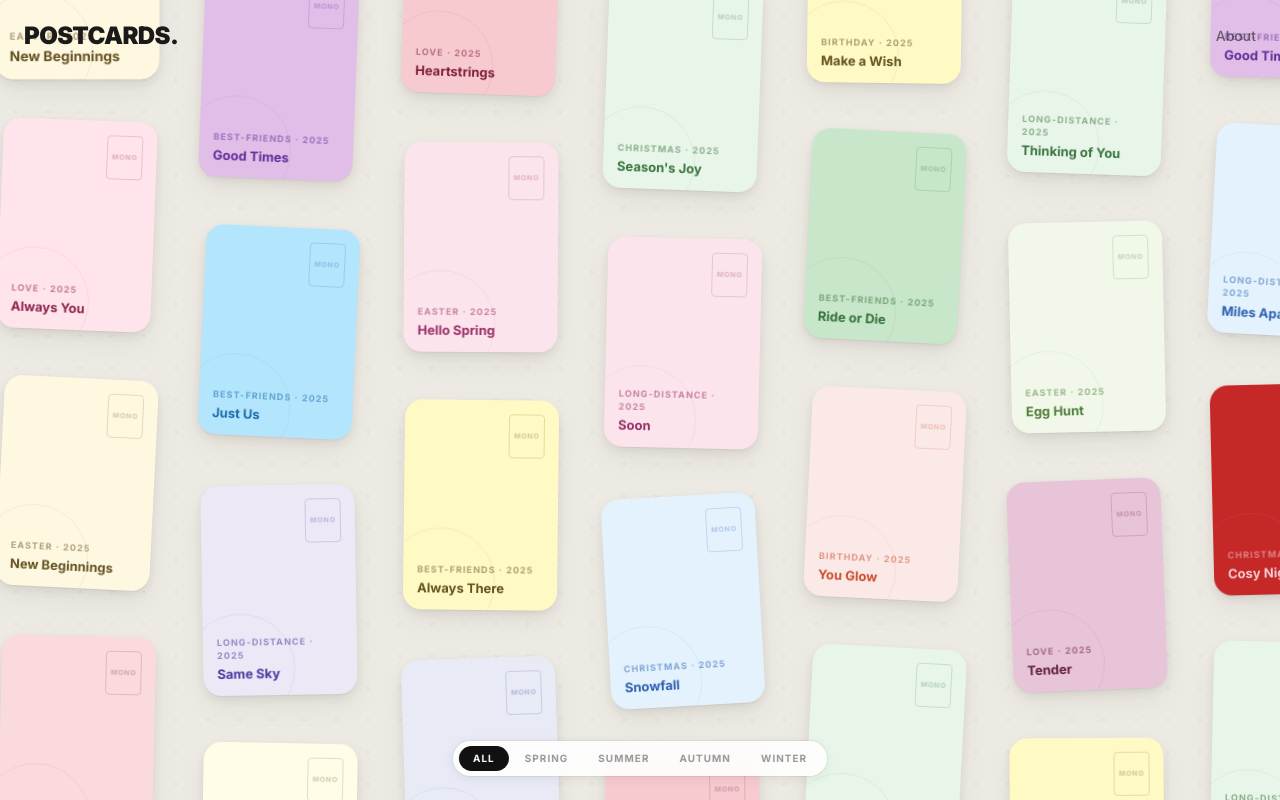
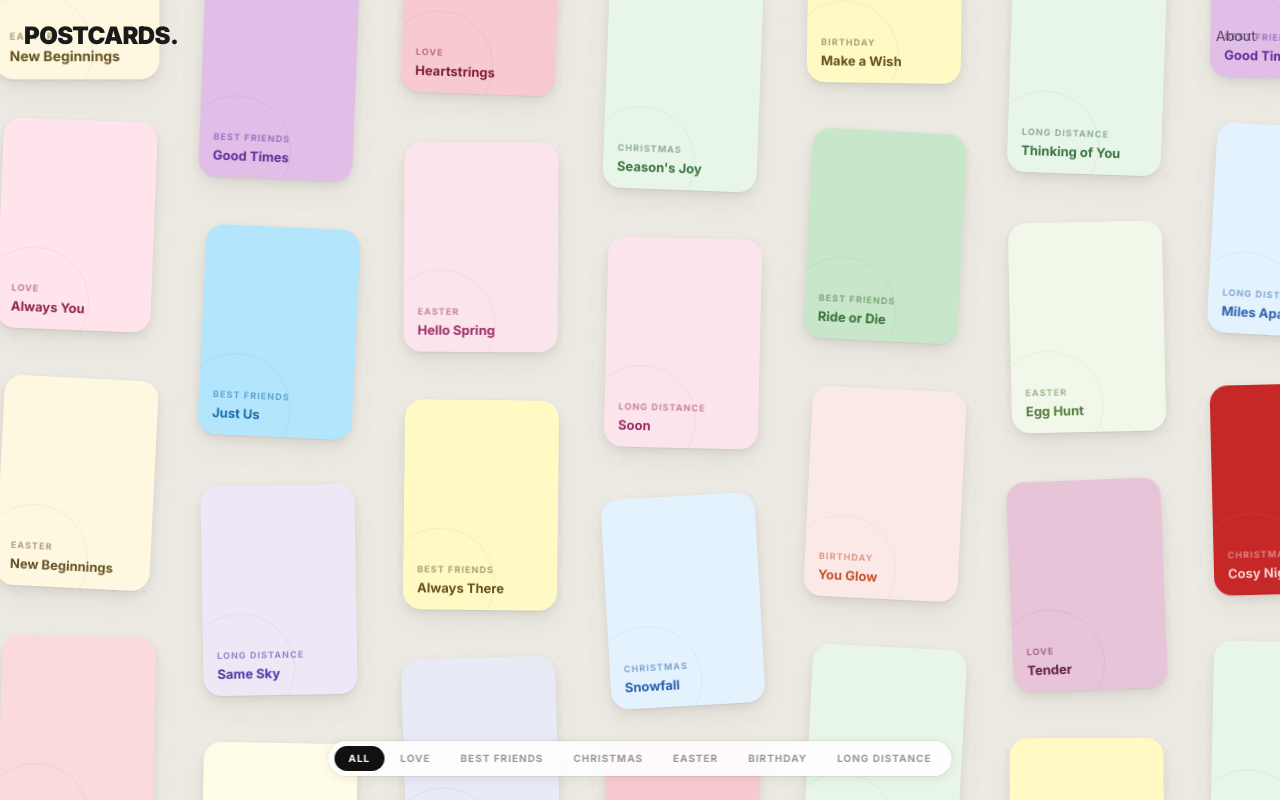
Before and after one commit to rohitt05/postcards-clone, a Next.js app: page / in a window 1280 px wide. Built offline with nearby package versions, Linux system fonts and the light colour scheme.

Commit message:
fix: replace seasonal tabs with collection tabs, remove MONO badge and year from cards

```diff
--- a/components/InfiniteCanvas.tsx
+++ b/components/InfiniteCanvas.tsx
@@ -30,6 +30,16 @@ interface Props {
   activeCollection: Collection;
   onCollectionChange: (c: Collection) => void;
 }
+
+const COLLECTION_LABELS: Record<Collection, string> = {
+  all: "All",
+  love: "Love",
+  "best-friends": "Best Friends",
+  christmas: "Christmas",
+  easter: "Easter",
+  birthday: "Birthday",
+  "long-distance": "Long Distance",
+};
 
 export default function InfiniteCanvas({ activeCollection, onCollectionChange }: Props) {
   const [selected, setSelected] = useState<Postcard | null>(null);
@@ -178,7 +188,7 @@ export default function InfiniteCanvas({ activeCollection, onCollectionChange }:
     };
   }, []);
 
-  const collections: Collection[] = ["all", "spring", "summer", "autumn", "winter"];
+  const collections: Collection[] = ["all", "love", "best-friends", "christmas", "easter", "birthday", "long-distance"];
 
   return (
     <div
@@ -226,19 +236,10 @@ export default function InfiniteCanvas({ activeCollection, onCollectionChange }:
             padding: "14px 14px 12px",
             overflow: "hidden", position: "relative",
           }}>
-            <div style={{ display: "flex", justifyContent: "flex-end" }}>
-              <div style={{
-                width: 36, height: 44,
-                border: `1.5px solid ${t.card.textColor}28`,
-                borderRadius: 4,
-                display: "flex", alignItems: "center", justifyContent: "center",
-              }}>
-                <span style={{ fontSize: 7, fontWeight: 800, letterSpacing: "0.1em", color: `${t.card.textColor}38`, textTransform: "uppercase" }}>MONO</span>
-              </div>
-            </div>
+            <div />
             <div>
               <p style={{ margin: 0, fontSize: 9, fontWeight: 700, letterSpacing: "0.12em", textTransform: "uppercase", color: t.card.textColor, opacity: 0.45, marginBottom: 2 }}>
-                {t.card.collection} · {t.card.year}
+                {COLLECTION_LABELS[t.card.collection]}
               </p>
               <p style={{ margin: 0, fontSize: 13, fontWeight: 700, color: t.card.textColor, opacity: 0.85 }}>
                 {t.card.title}
@@ -254,6 +255,7 @@ export default function InfiniteCanvas({ activeCollection, onCollectionChange }:
         </div>
       ))}
 
+      {/* Tab bar — collection filters */}
       <div className="absolute bottom-6 left-1/2 z-30" style={{
         transform: "translateX(-50%)",
         display: "flex", alignItems: "center", gap: 2,
@@ -270,7 +272,8 @@ export default function InfiniteCanvas({ activeCollection, onCollectionChange }:
             transition: "background 0.2s,color 0.2s",
             background: activeCollection === c ? "#111" : "transparent",
             color:      activeCollection === c ? "#fff" : "rgba(0,0,0,0.4)",
-          }}>{c}</button>
+            whiteSpace: "nowrap",
+          }}>{COLLECTION_LABELS[c]}</button>
         ))}
       </div>
 
--- a/data/postcards.ts
+++ b/data/postcards.ts
@@ -15,7 +15,6 @@ export interface Postcard {
   bg: string;
   textColor: string;
   description: string;
-  year: number;
   image?: string;
 }
 
@@ -29,7 +28,6 @@ export const postcards: Postcard[] = [
     bg: "#FFE4EC",
     textColor: "#7A0030",
     description: "For the one who makes every moment feel warm.",
-    year: 2025,
     image: "https://undraw.co/api/illustrations/undraw_love_re_mwbq.svg",
   },
   {
@@ -40,7 +38,6 @@ export const postcards: Postcard[] = [
     bg: "#F7CAD0",
     textColor: "#6B001E",
     description: "Tied together across every mile.",
-    year: 2025,
     image: "https://undraw.co/api/illustrations/undraw_lovers_re_v056.svg",
   },
   {
@@ -51,7 +48,6 @@ export const postcards: Postcard[] = [
     bg: "#E8C4D8",
     textColor: "#4A0028",
     description: "Softness in every thought of you.",
-    year: 2025,
     image: "https://undraw.co/api/illustrations/undraw_romantic_couple_re_bbd4.svg",
   },
   {
@@ -62,7 +58,6 @@ export const postcards: Postcard[] = [
     bg: "#FADADD",
     textColor: "#5C0020",
     description: "You are home to me.",
-    year: 2025,
     image: "https://undraw.co/api/illustrations/undraw_wedding_re_lgem.svg",
   },
 
@@ -75,7 +70,6 @@ export const postcards: Postcard[] = [
     bg: "#FFF9C4",
     textColor: "#4A3500",
     description: "Through everything, side by side.",
-    year: 2025,
     image: "https://undraw.co/api/illustrations/undraw_best_friends_re_ce13.svg",
   },
   {
@@ -86,7 +80,6 @@ export const postcards: Postcard[] = [
     bg: "#C8E6C9",
     textColor: "#1B5E20",
     description: "The kind of friendship that never fades.",
-    year: 2025,
     image: "https://undraw.co/api/illustrations/undraw_friends_re_uu9t.svg",
   },
   {
@@ -97,7 +90,6 @@ export const postcards: Postcard[] = [
     bg: "#E1BEE7",
     textColor: "#4A148C",
     description: "Here's to all the laughs we've shared.",
-    year: 2025,
     image: "https://undraw.co/api/illustrations/undraw_having_fun_re_vj4h.svg",
   },
   {
@@ -108,7 +100,6 @@ export const postcards: Postcard[] = [
     bg: "#B3E5FC",
     textColor: "#01579B",
     description: "No explanation needed. You just get it.",
-    year: 2025,
     image: "https://undraw.co/api/illustrations/undraw_hang_out_re_udl5.svg",
   },
 
@@ -121,7 +112,6 @@ export const postcards: Postcard[] = [
     bg: "#E8F5E9",
     textColor: "#1B5E20",
     description: "Warmth, wonder, and a little bit of magic.",
-    year: 2025,
     image: "https://undraw.co/api/illustrations/undraw_christmas_re_q9wo.svg",
   },
   {
@@ -132,7 +122,6 @@ export const postcards: Postcard[] = [
     bg: "#C62828",
     textColor: "#FFEBEE",
     description: "Firelight, hot cocoa, and you.",
-    year: 2025,
     image: "https://undraw.co/api/illustrations/undraw_winter_re_0kxc.svg",
   },
   {
@@ -143,7 +132,6 @@ export const postcards: Postcard[] = [
     bg: "#FFFDE7",
     textColor: "#4A3500",
     description: "The best present is having you in my life.",
-    year: 2025,
     image: "https://undraw.co/api/illustrations/undraw_gift_re_qr17.svg",
   },
   {
@@ -154,7 +142,6 @@ export const postcards: Postcard[] = [
     bg: "#E3F2FD",
     textColor: "#0D47A1",
     description: "Every flake a tiny miracle.",
-    year: 2025,
     image: "https://undraw.co/api/illustrations/undraw_snowman_re_qpc9.svg",
   },
 
@@ -167,7 +154,6 @@ export const postcards: Postcard[] = [
     bg: "#F1F8E9",
     textColor: "#33691E",
     description: "Spring magic hidden in the grass.",
-    year: 2025,
     image: "https://undraw.co/api/illustrations/undraw_easter_egg_hunt_re_ap1a.svg",
   },
   {
@@ -178,7 +164,6 @@ export const postcards: Postcard[] = [
     bg: "#FFF8E1",
     textColor: "#4A3500",
     description: "Every spring is a fresh start.",
-    year: 2025,
     image: "https://undraw.co/api/illustrations/undraw_blooming_jtv6.svg",
   },
   {
@@ -189,7 +174,6 @@ export const postcards: Postcard[] = [
     bg: "#FCE4EC",
     textColor: "#880E4F",
     description: "Pastel skies and hopeful hearts.",
-    year: 2025,
     image: "https://undraw.co/api/illustrations/undraw_spring_illustration_kvum.svg",
   },
 
@@ -202,7 +186,6 @@ export const postcards: Postcard[] = [
     bg: "#FFF9C4",
     textColor: "#4A3500",
     description: "Blow out the candles — this one's for you.",
-    year: 2025,
     image: "https://undraw.co/api/illustrations/undraw_birthday_re_cv4k.svg",
   },
   {
@@ -213,7 +196,6 @@ export const postcards: Postcard[] = [
     bg: "#F8BBD0",
     textColor: "#880E4F",
     description: "Another year more wonderful than the last.",
-    year: 2025,
     image: "https://undraw.co/api/illustrations/undraw_partying_re_at7f.svg",
   },
   {
@@ -224,7 +206,6 @@ export const postcards: Postcard[] = [
     bg: "#E8EAF6",
     textColor: "#1A237E",
     description: "Let the whole world know it's your day.",
-    year: 2025,
     image: "https://undraw.co/api/illustrations/undraw_celebration_re_kc9k.svg",
   },
   {
@@ -235,7 +216,6 @@ export const postcards: Postcard[] = [
     bg: "#FBE9E7",
     textColor: "#BF360C",
     description: "Brighter every single year.",
-    year: 2025,
     image: "https://undraw.co/api/illustrations/undraw_happy_birthday_re_c559.svg",
   },
 
@@ -248,7 +228,6 @@ export const postcards: Postcard[] = [
     bg: "#E3F2FD",
     textColor: "#0D47A1",
     description: "Distance is just a test of how far love can travel.",
-    year: 2025,
     image: "https://undraw.co/api/illustrations/undraw_long_distance_re_ue0e.svg",
   },
   {
@@ -259,7 +238,6 @@ export const postcards: Postcard[] = [
     bg: "#EDE7F6",
     textColor: "#311B92",
     description: "Wherever you are, we're under the same stars.",
-    year: 2025,
     image: "https://undraw.co/api/illustrations/undraw_stars_re_6je7.svg",
   },
   {
@@ -270,7 +248,6 @@ export const postcards: Postcard[] = [
     bg: "#FCE4EC",
     textColor: "#880E4F",
     description: "Counting down every day until I see you again.",
-    year: 2025,
     image: "https://undraw.co/api/illustrations/undraw_countdown_re_rbro.svg",
   },
   {
@@ -281,7 +258,6 @@ export const postcards: Postcard[] = [
     bg: "#E8F5E9",
     textColor: "#1B5E20",
     description: "Every quiet moment, my mind goes to you.",
-    year: 2025,
     image: "https://undraw.co/api/illustrations/undraw_feeling_happy_re_e5c6.svg",
   },
 ];
```
